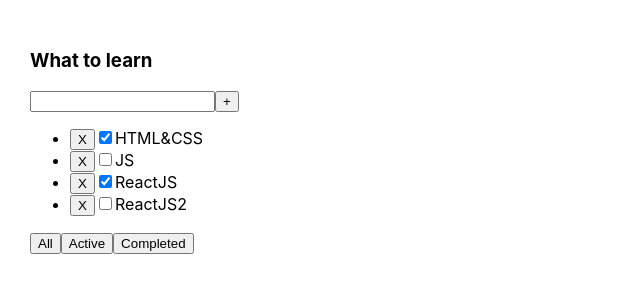
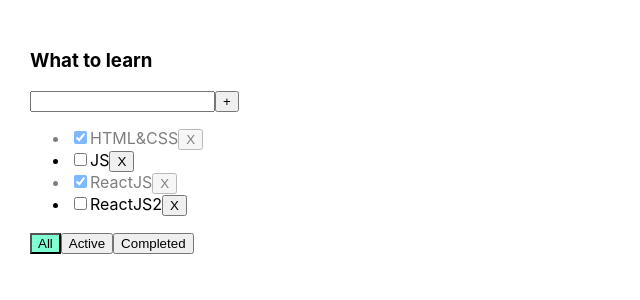
Before and after one commit to cgrn24/todo_list, a React (Create React App) app: page / in a window 1280 px wide. Shown: the top 300 px of the page, without its empty margins (0-640 px from the left). Built offline with nearby package versions, Linux system fonts and the light colour scheme.

Commit message:
monday todolist done

```diff
--- a/src/App.tsx
+++ b/src/App.tsx
@@ -12,6 +12,15 @@
     { id: v1(), title: 'ReactJS', isDone: true },
     { id: v1(), title: 'ReactJS2', isDone: false },
   ])
+
+  const changeCheckBoxStatus = (taskId: string, newIsDoneValue: boolean) => {
+    // let currentTask = tasks1.find((el) => el.id === taskId)
+    // if (currentTask) {
+    //   currentTask.isDone = newIsDoneValue
+    //   setTask1([...tasks1])
+    // }
+    setTask1(tasks1.map((el) => (el.id === taskId ? { ...el, isDone: newIsDoneValue } : el)))
+  }
 
   const addTask = (inputValue: string) => {
     const newTask = { id: v1(), title: inputValue, isDone: false }
@@ -38,12 +47,7 @@
 
   return (
     <div className='App'>
-      <Todolist
-        title='What to learn'
-        tasks={tasks1}
-        removeTask={removeTask}
-        addTask={addTask}
-      />
+      <Todolist title='What to learn' tasks={tasks1} removeTask={removeTask} addTask={addTask} changeCheckboxStatus={changeCheckBoxStatus} />
     </div>
   )
 }
--- /dev/null
+++ b/src/Todolist.module.css
@@ -0,0 +1,15 @@
+.error {
+  border: red 3px solid;
+}
+
+.errorMessage {
+  color: red;
+}
+
+.activeFilter {
+  background-color: aquamarine;
+}
+
+.isDone {
+  opacity: 0.5;
+}
--- a/src/Todolist.tsx
+++ b/src/Todolist.tsx
@@ -1,5 +1,6 @@
 import React, { useState, KeyboardEvent, ChangeEvent } from 'react'
 import { FilterType } from './App'
+import styles from './Todolist.module.css'
 
 type TaskType = {
   id: string
@@ -12,10 +13,14 @@
   tasks: Array<TaskType>
   removeTask: (taskId: string) => void
   addTask: (inputValue: string) => void
+  changeCheckboxStatus: (id: string, newIsDone: boolean) => void
 }
 
 export function Todolist(props: PropsType) {
   let [filterValue, setFilterValue] = useState('All')
+  const [error, setError] = useState<string | null>(null)
+
+  const [color, setColor] = useState<FilterType>('All')
 
   let filteredTasks = props.tasks
   if (filterValue === 'Active') {
@@ -28,8 +33,10 @@
   const [inputValue, setInputValue] = useState('')
 
   const addTaskHandler = () => {
-    props.addTask(inputValue)
-    setInputValue('')
+    if (inputValue.trim() !== '') {
+      props.addTask(inputValue.trim())
+      setInputValue('')
+    } else setError('Title is required')
   }
 
   const onKeyPressHandler = (event: KeyboardEvent<HTMLInputElement>) => {
@@ -39,45 +46,58 @@
   }
 
   const onChangeHandler = (event: ChangeEvent<HTMLInputElement>) => {
+    setError(null)
     setInputValue(event.currentTarget.value)
   }
 
   const tsarChangeFilterHandler = (value: FilterType) => {
     setFilterValue(value)
+    setColor(value)
   }
 
   const removeTaskHandler = (value: string) => {
     props.removeTask(value)
   }
 
+  const changeCheckBoxStatusHandler = (tID: string, eventValue: boolean) => {
+    props.changeCheckboxStatus(tID, eventValue)
+  }
+
   return (
     <div>
       <h3>{props.title}</h3>
       <div>
-        <input
-          value={inputValue}
-          onKeyDown={onKeyPressHandler}
-          onChange={onChangeHandler}
-        />
+        <input value={inputValue} onKeyDown={onKeyPressHandler} onChange={onChangeHandler} />
         <button onClick={addTaskHandler}>+</button>
       </div>
+      {error && <div className={styles.errorMessage}>{error}</div>}
       <ul>
         {filteredTasks.map((el) => {
+          // const changeCheckBoxStatusHandler = (event: ChangeEvent<HTMLInputElement>) => {
+          //   props.changeCheckboxStatus(el.id, event.currentTarget.checked)
+          // }
           return (
-            <li key={el.id}>
+            <li key={el.id} className={el.isDone ? styles.isDone : ''}>
+              <input
+                type='checkbox'
+                checked={el.isDone}
+                onChange={(event: ChangeEvent<HTMLInputElement>) => changeCheckBoxStatusHandler(el.id, event.currentTarget.checked)}
+                className={error ? styles.error : ''}
+              />
+              <span>{el.title}</span>
               <button onClick={() => removeTaskHandler(el.id)}>X</button>
-              <input type='checkbox' checked={el.isDone} />
-              <span>{el.title}</span>
             </li>
           )
         })}
       </ul>
       <div>
-        <button onClick={() => tsarChangeFilterHandler('All')}>All</button>
-        <button onClick={() => tsarChangeFilterHandler('Active')}>
+        <button onClick={() => tsarChangeFilterHandler('All')} className={color === 'All' ? styles.activeFilter : ''}>
+          All
+        </button>
+        <button onClick={() => tsarChangeFilterHandler('Active')} className={color === 'Active' ? styles.activeFilter : ''}>
           Active
         </button>
-        <button onClick={() => tsarChangeFilterHandler('Completed')}>
+        <button onClick={() => tsarChangeFilterHandler('Completed')} className={color === 'Completed' ? styles.activeFilter : ''}>
           Completed
         </button>
       </div>
```
